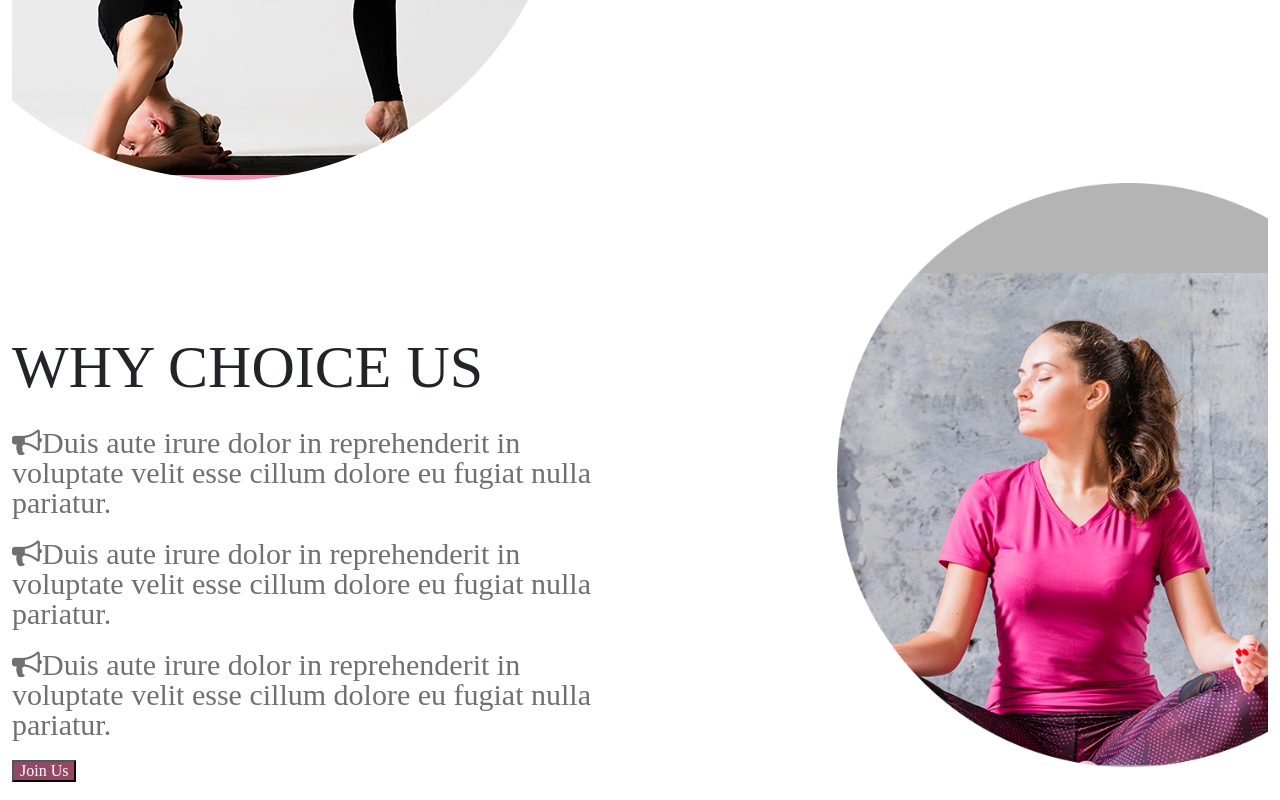
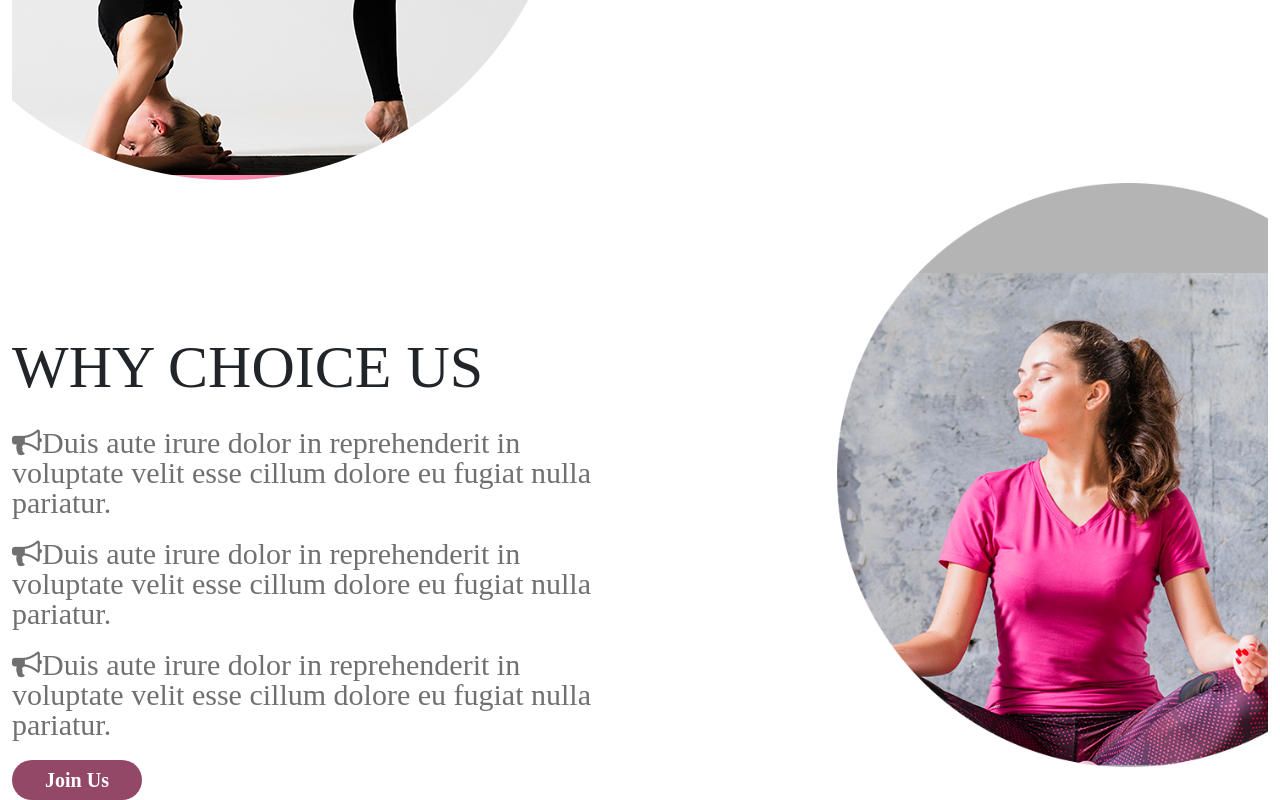
Before and after one commit to pritomsarkar226/Yoga-Class, a plain HTML site: page index.html in a window 1280 px wide. Shown: the part 1164-1964 px from the top of the page. Drawn offline with Linux system fonts and the light colour scheme; a web font is replaced by a local one.

Commit message:
Update style.css

```diff
--- a/css/style.css
+++ b/css/style.css
@@ -151,4 +151,10 @@ table {
 .choice button{
   background: #944867;
   color: #ffffff;
+  height: 40px;
+  width: 130px;
+  font-weight: bold;
+  font-size: 20px;
+  border-radius: 20px;
+  border: none;
 }
```
